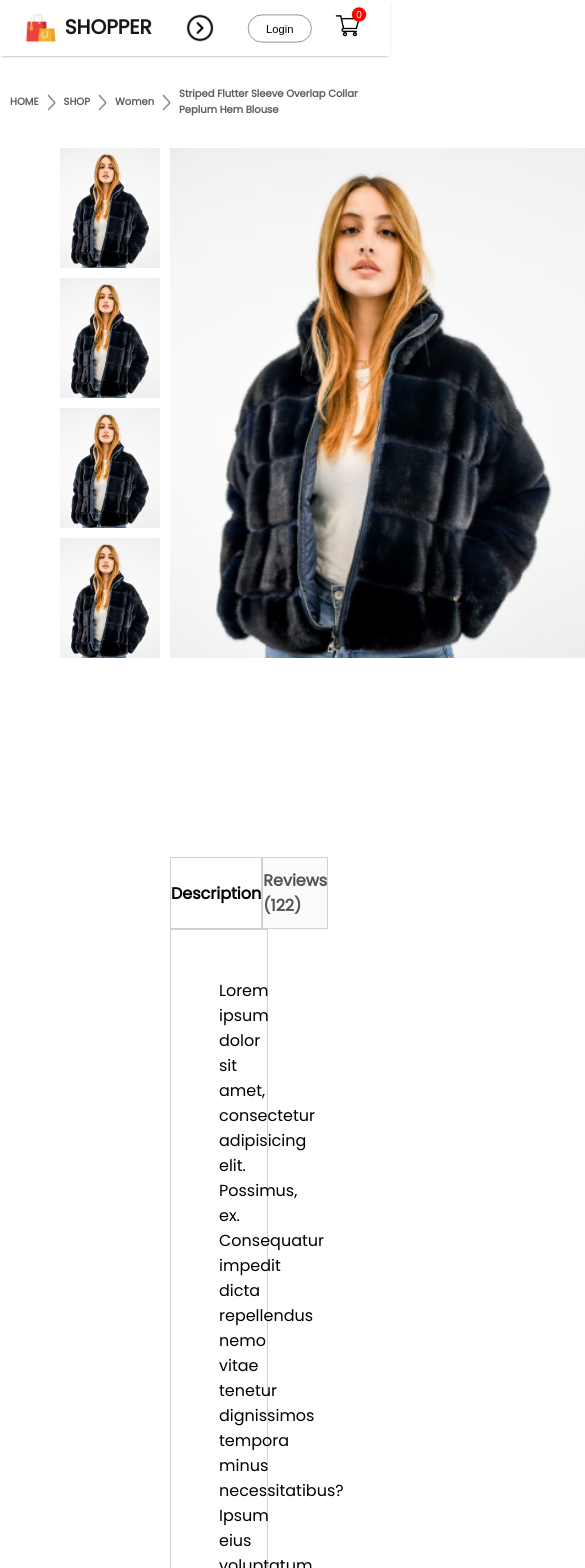
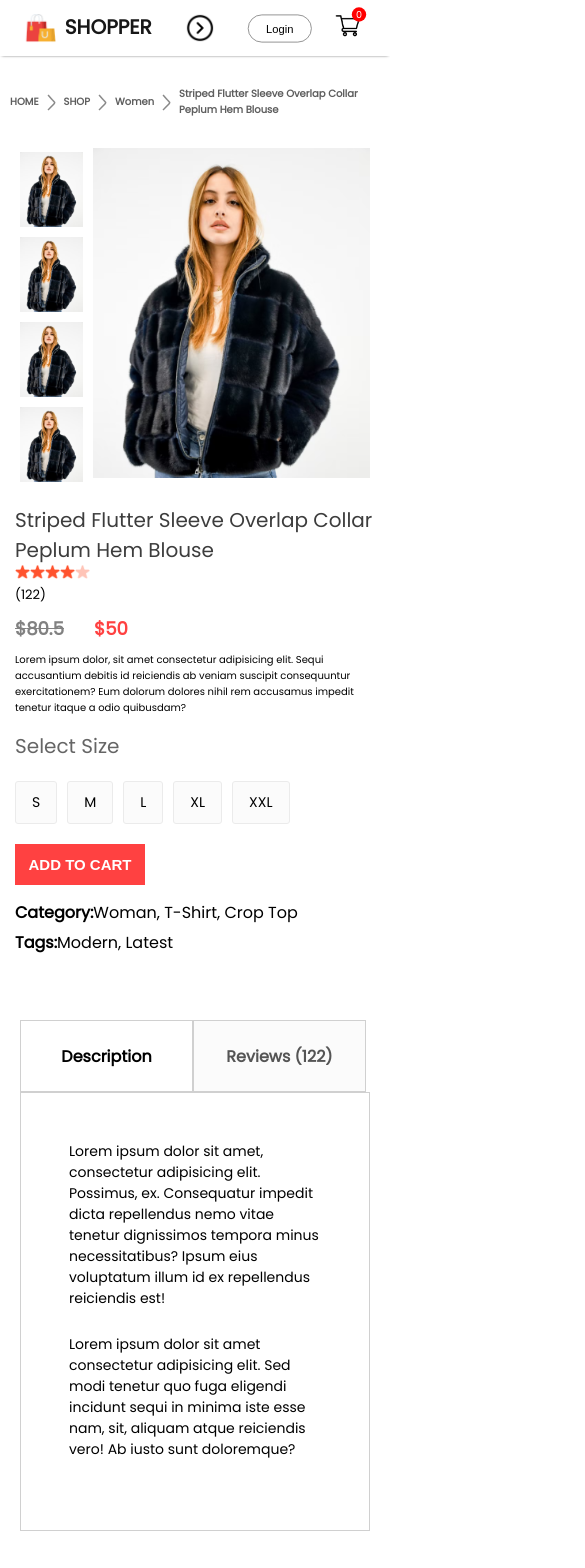
Before and after one commit to sergey87chuvasov/Ecommerce-Website-, a React (Create React App) app: page /product/1 in a window 390 px wide. Shown: the top 1568 px of the page, 585 px wide, since content can reach past the window. Built offline with nearby package versions, Linux system fonts and the light colour scheme.

Commit message:
finished media query - finished project

```diff
--- a/src/components/CartItems/CartItems.css
+++ b/src/components/CartItems/CartItems.css
@@ -107,3 +107,71 @@
   color: white;
   cursor: pointer;
 }
+
+@media (max-width: 1280px) {
+  .cartitems {
+    margin: 60px 50px;
+  }
+
+  .cartitems-format-main {
+    grid-template-columns: 0.5fr 3fr 0.5fr 0.5fr 0.5fr 0.5fr;
+    gap: 20px;
+    padding: 15px 0;
+    font-size: 15px;
+  }
+
+  .carticon-product-icon {
+    height: 50px;
+  }
+
+  .cartitems-remove-icon {
+    margin: auto;
+  }
+
+  .cartitems-quantity {
+    width: 40px;
+    height: 30px;
+  }
+
+  .cartitems-down {
+    margin: 80px 0;
+    flex-direction: column;
+    gap: 80px;
+  }
+
+  .cartitems-total {
+    margin: 0;
+  }
+
+  .cartitems-total button {
+    max-width: 200px;
+    height: 45px;
+    font-size: 13px;
+  }
+
+  .cartitems-promobox {
+    width: auto;
+    max-width: 500px;
+  }
+
+  .cartitems-promobox input {
+    width: 100%;
+  }
+
+  .cartitems-promobox button {
+    width: 120px;
+    margin-left: -125px;
+  }
+}
+
+@media (max-width: 500px) {
+  .cartitems-format-main {
+    display: none;
+    grid-template-columns: 0.5fr 3fr 0.5fr;
+    gap: 10px;
+  }
+
+  .cartitems-format {
+    display: grid;
+  }
+}
--- a/src/components/DescriptionBox/DescriptionBox.css
+++ b/src/components/DescriptionBox/DescriptionBox.css
@@ -30,3 +30,19 @@
   padding: 48px;
   padding-bottom: 70px;
 }
+
+@media (max-width: 1280px) {
+  .descriptionbox {
+    margin: 60px;
+  }
+}
+
+@media (max-width: 800px) {
+  .descriptionbox {
+    margin: 60px 20px;
+  }
+
+  .descriptionbox-description {
+    font-size: 14px;
+  }
+}
--- a/src/components/ProductDisplay/ProductDisplay.css
+++ b/src/components/ProductDisplay/ProductDisplay.css
@@ -155,4 +155,187 @@
   .productdisplay-right-sizes div {
     padding: 14px 20px;
   }
+
+  .productdisplay-right button {
+    width: 150px;
+    padding: 15px 0px;
+    margin-bottom: 20px;
+  }
+
+  .productdisplay-right-category {
+    margin-top: 5px;
+    font-size: 14px;
+  }
 }
+
+@media (max-width: 1024px) {
+  .productdisplay {
+    margin: 0 30px;
+  }
+
+  .productdisplay-left {
+    gap: 5px;
+  }
+
+  .productdisplay-img-list img {
+    height: 80px;
+  }
+
+  .productdisplay-main-img {
+    height: 350px;
+  }
+
+  .productdisplay-right h1 {
+    font-size: 18px;
+  }
+
+  .productdisplay-right-star img {
+    width: 15px;
+  }
+
+  .productdisplay-right-description {
+    font-size: 12px;
+  }
+
+  .productdisplay-right-sizes {
+    margin: 10px 0;
+  }
+
+  .productdisplay-right-sizes div {
+    padding: 10px 16px;
+    font-size: 12px;
+  }
+
+  .productdisplay-right button {
+    width: 120px;
+    padding: 10px 0px;
+    margin-bottom: 10px;
+    font-size: 14px;
+  }
+
+  .productdisplay-right-category {
+    font-size: 12px;
+  }
+}
+
+@media (max-width: 800px) {
+  .productdisplay {
+    margin: 0 10px;
+  }
+
+  .productdisplay-left {
+    gap: 0px;
+    flex-direction: column-reverse;
+    align-items: center;
+  }
+
+  .productdisplay-img-list {
+    flex-direction: row;
+    gap: 6px;
+  }
+
+  .productdisplay-img-list img {
+    height: 70px;
+  }
+
+  .productdisplay-main-img {
+    height: 300px;
+  }
+
+  .productdisplay-right h1 {
+    font-size: 14px;
+  }
+
+  .productdisplay-right-star img {
+    width: 13px;
+  }
+
+  .productdisplay-right-description {
+    font-size: 10px;
+  }
+
+  .productdisplay-right-size h1 {
+    margin-top: 10px 0;
+  }
+
+  .productdisplay-right-size h1 {
+    margin: 10px 0;
+  }
+
+  .productdisplay-right-sizes {
+    margin-top: 10px;
+    gap: 5px;
+  }
+
+  .productdisplay-right-sizes div {
+    padding: 4px 11px;
+  }
+
+  .productdisplay-right button {
+    width: 100px;
+    font-size: 12px;
+  }
+
+  .productdisplay-right-category {
+    font-size: 10px;
+  }
+}
+
+@media (max-width: 500px) {
+  .productdisplay {
+    flex-direction: column;
+  }
+
+  .productdisplay-left {
+    gap: 10px;
+    flex-direction: row;
+    margin: auto;
+  }
+
+  .productdisplay-img-list {
+    flex-direction: column;
+    gap: 10px;
+  }
+
+  .productdisplay-img-list img {
+    height: 75px;
+  }
+
+  .productdisplay-main-img {
+    height: 330px;
+  }
+
+  .productdisplay-right {
+    margin: 5px;
+  }
+
+  .productdisplay-right h1 {
+    margin-top: 15px;
+    font-size: 20px;
+    font-weight: 500;
+  }
+
+  .productdisplay-right-star img {
+    width: 15px;
+  }
+
+  .productdisplay-right-sizes {
+    gap: 10px;
+    margin: 20px 0;
+  }
+
+  .productdisplay-right-sizes div {
+    padding: 10px 16px;
+    font-size: 14px;
+  }
+
+  .productdisplay-right button {
+    width: 130px;
+    font-size: 15px;
+    padding: 12px 0;
+  }
+
+  .productdisplay-right-category {
+    font-size: 16px;
+  }
+}
--- a/src/components/RelatedProducts/RelatedProducts.css
+++ b/src/components/RelatedProducts/RelatedProducts.css
@@ -24,3 +24,74 @@
   display: flex;
   gap: 30px;
 }
+
+@media (max-width: 1280px) {
+  .relatedproducts {
+    height: 70vh;
+  }
+
+  .relatedproducts h1 {
+    font-size: 40px;
+  }
+
+  .relatedproducts hr {
+    width: 160px;
+    height: 4px;
+  }
+
+  .relatedproducts-item {
+    gap: 20px;
+    margin-top: 30px;
+  }
+}
+
+@media (max-width: 1024px) {
+  .relatedproducts {
+    height: 60vh;
+  }
+
+  .relatedproducts h1 {
+    font-size: 30px;
+  }
+
+  .relatedproducts hr {
+    width: 120px;
+    height: 3px;
+  }
+
+  .relatedproducts-item {
+    gap: 15px;
+    margin-top: 20px;
+  }
+}
+
+@media (max-width: 800px) {
+  .relatedproducts {
+    height: 50vh;
+    gap: 6px;
+  }
+
+  .relatedproducts h1 {
+    font-size: 20px;
+  }
+
+  .relatedproducts hr {
+    width: 100px;
+  }
+
+  .relatedproducts-item {
+    gap: 5px;
+  }
+}
+
+@media (max-width: 500px) {
+  .relatedproducts {
+    height: 90vh;
+  }
+
+  .relatedproducts-item {
+    display: grid;
+    grid-template-columns: 1fr 1fr;
+    gap: 20px;
+  }
+}
```
